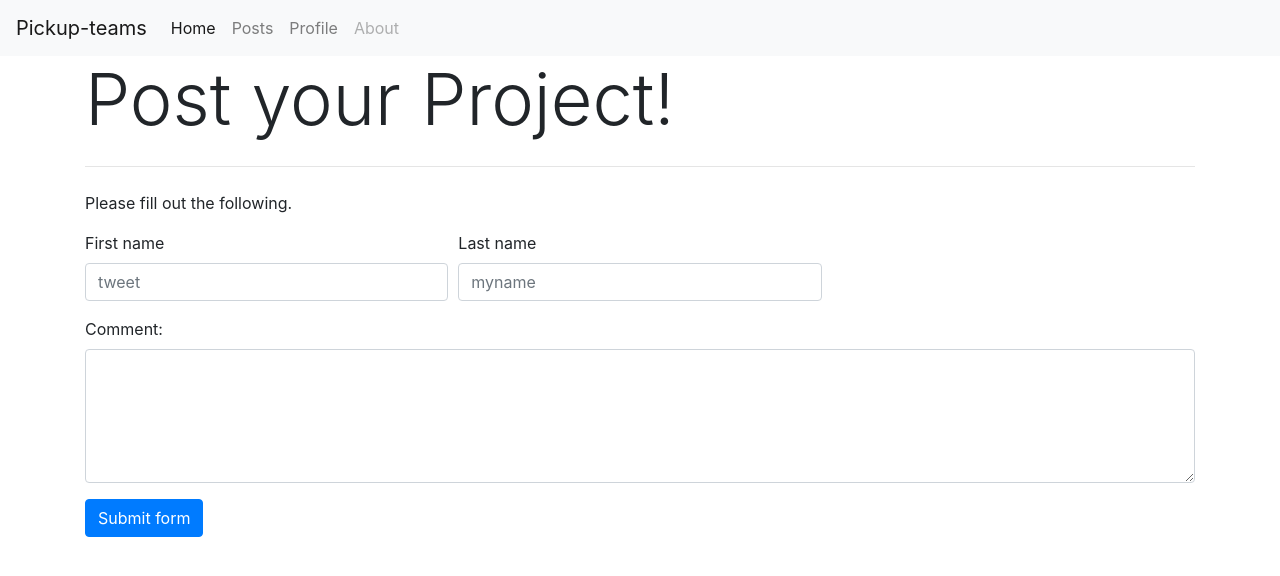
After one commit to sumeet-bansal/pickup-teams, a Node server app: page /posts/add in a window 1280 px wide. The commit adds this page. Shown: the top 576 px of the page. Run offline with Node 20, Linux system fonts and the light colour scheme; some libraries are stand-ins or nearby versions.

Commit message:
add all file

```diff
--- a/app.js
+++ b/app.js
@@ -17,7 +17,9 @@ app.use(cookieParser());
 app.use(express.static(path.join(__dirname, 'public')));
 
 var index = require('./routes/index');
+var add = require('./routes/add');
 
 app.use('/', index);
+app.use('/posts/add', add);
 
 module.exports = app;
--- /dev/null
+++ b/routes/add.js
@@ -0,0 +1,29 @@
+var express = require('express');
+var router = express.Router();
+const fs = require('fs');
+
+
+const MongoClient = require('mongodb').MongoClient
+
+var db;
+MongoClient.connect("mongodb://jacky:1234@ds231090.mlab.com:31090/pickup-teams", (err, client) => {
+    if (err) return console.log(err, "error report")
+    db = client.db('pickup-teams') // whatever your database name is
+})
+
+router.get('/', function(req, res, next) {
+    res.render('add'); // renders /views/about.hbs
+});
+
+
+router.post('/', (req, res) => {
+    var tweet = req.body;
+    console.log(tweet)
+    db.collection('posts').save(tweet, (err, result) => {
+        if (err) return console.log(err, "error in saving")
+        console.log('saved to database')
+        res.redirect('/')
+    })
+})
+
+module.exports = router;
--- /dev/null
+++ b/views/add.hbs
@@ -0,0 +1,64 @@
+<!DOCTYPE html>
+<html>
+<head>
+    <title>about</title>
+    <link rel='stylesheet' href='/css/style.css'>
+    <link rel="stylesheet" href="https://maxcdn.bootstrapcdn.com/bootstrap/4.0.0/css/bootstrap.min.css">
+</head>
+<body>
+
+<nav class="navbar navbar-expand-lg navbar-light bg-light">
+    <a class="navbar-brand" href="#">Pickup-teams</a>
+    <button class="navbar-toggler" type="button" data-toggle="collapse" data-target="#navbarNavAltMarkup" aria-controls="navbarNavAltMarkup" aria-expanded="false" aria-label="Toggle navigation">
+        <span class="navbar-toggler-icon"></span>
+    </button>
+    <div class="collapse navbar-collapse" id="navbarNavAltMarkup">
+        <div class="navbar-nav">
+            <a class="nav-item nav-link active" href="/">Home <span class="sr-only">(current)</span></a>
+            <a class="nav-item nav-link" href="/posts">Posts</a>
+            <a class="nav-item nav-link" href="/profile">Profile</a>
+            <a class="nav-item nav-link disabled" href="#">About</a>
+        </div>
+    </div>
+</nav>
+
+<div class="container">
+    <h1 class="display-3">Post your Project!</h1>
+    <p class="lead"></p>
+    <hr class="my-4">
+    <p>Please fill out the following.</p>
+
+</div>
+
+<div class="container">
+
+
+        <form formaction = "/posts" method="POST">
+            <div class="form-row">
+                <div class="col-md-4 mb-3">
+                    <label for="validationCustom01">First name</label>
+                    <input type="text" class="form-control" id="validationCustom01" placeholder="tweet" name="text" required>
+                    <div class="valid-feedback">
+                        Looks good!
+                    </div>
+                </div>
+                <div class="col-md-4 mb-3">
+                    <label for="validationCustom02">Last name</label>
+                    <input type="text" class="form-control" id="validationCustom02" placeholder="myname" name="author_name" required>
+                    <div class="valid-feedback">
+                        Looks good!
+                    </div>
+                </div>
+
+            </div>
+            <div class="form-group">
+                <label for="comment">Comment:</label>
+                <textarea class="form-control" rows="5" id="comment"  name="author_text"></textarea>
+            </div>
+            <button class="btn btn-primary" type="submit">Submit form</button>
+        </form>
+
+
+</div>
+</body>
+</html>
```
Also changed, not shown: views/index.hbs (+54 -0 lines), public/images/profile.jpeg (added), public/images/profile2.jpeg (added).
